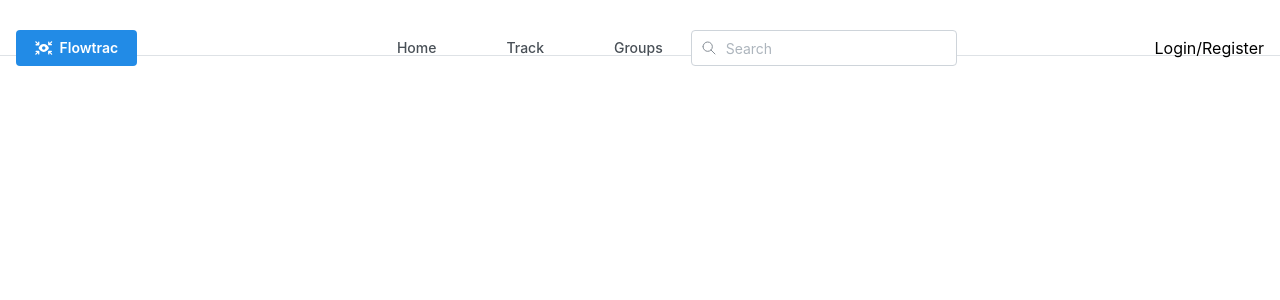
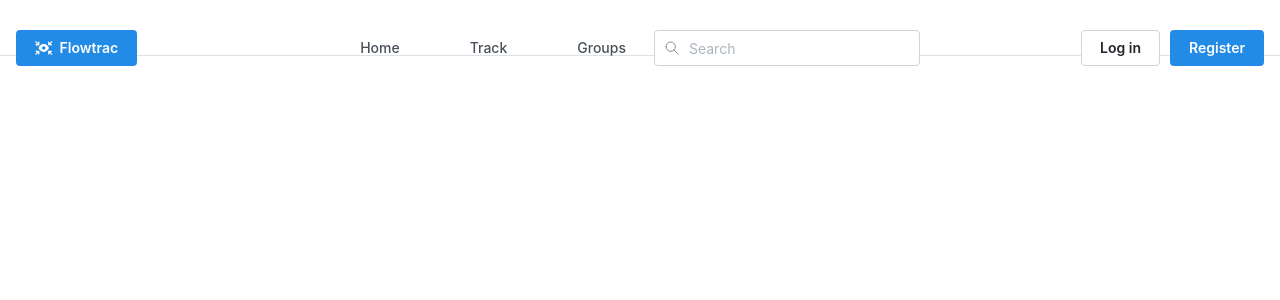
Before and after one commit to mkk100/Flowtrack, a Next.js app in the folder frontend/: page / in a window 1280 px wide. Shown: the top 300 px of the page. Built offline with nearby package versions, Linux system fonts and the light colour scheme; no server answers.

Commit message:
implementing some design

```diff
--- a/frontend/components/NavBar.tsx
+++ b/frontend/components/NavBar.tsx
@@ -95,8 +95,15 @@ export function NavBar() {
               </Button>
             </SignedIn>
             <SignedOut>
-              <div className="flex items-center gap-2 text-sm">
-                <Link href="/sign-in">Login/Register</Link>
+              <div>
+                <Link href="/sign-in">
+                  <Button variant="default" style={{ marginRight: "10px" }}>
+                    Log in
+                  </Button>
+                </Link>
+                <Link href="/sign-up">
+                  <Button variant="filled">Register</Button>
+                </Link>
               </div>
             </SignedOut>
           </ClerkLoaded>
--- a/frontend/src/app/sign-in/[[...sign-in]]/page.tsx
+++ b/frontend/src/app/sign-in/[[...sign-in]]/page.tsx
@@ -1,5 +1,9 @@
 import { SignIn } from "@clerk/nextjs";
 
 export default function Page() {
-  return <SignIn />;
+  return (
+    <div className="flex justify-center pt-16">
+      <SignIn />
+    </div>
+  );
 }
--- a/frontend/src/app/sign-up/[[...sign-up]]/page.tsx
+++ b/frontend/src/app/sign-up/[[...sign-up]]/page.tsx
@@ -1,5 +1,9 @@
 import { SignUp } from "@clerk/nextjs";
 
 export default function Page() {
-  return <SignUp />;
+  return (
+    <div className="flex justify-center pt-16">
+      <SignUp />
+    </div>
+  );
 }
```
